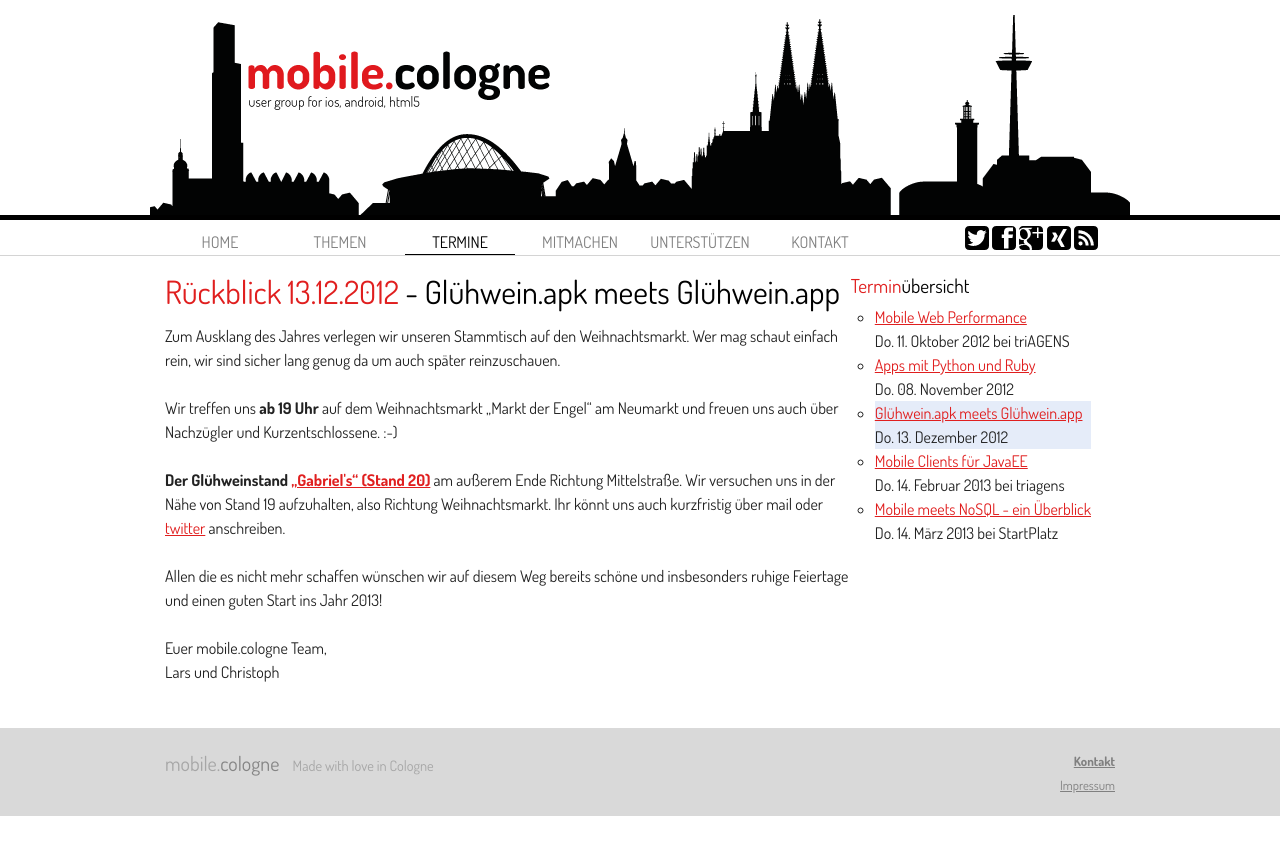
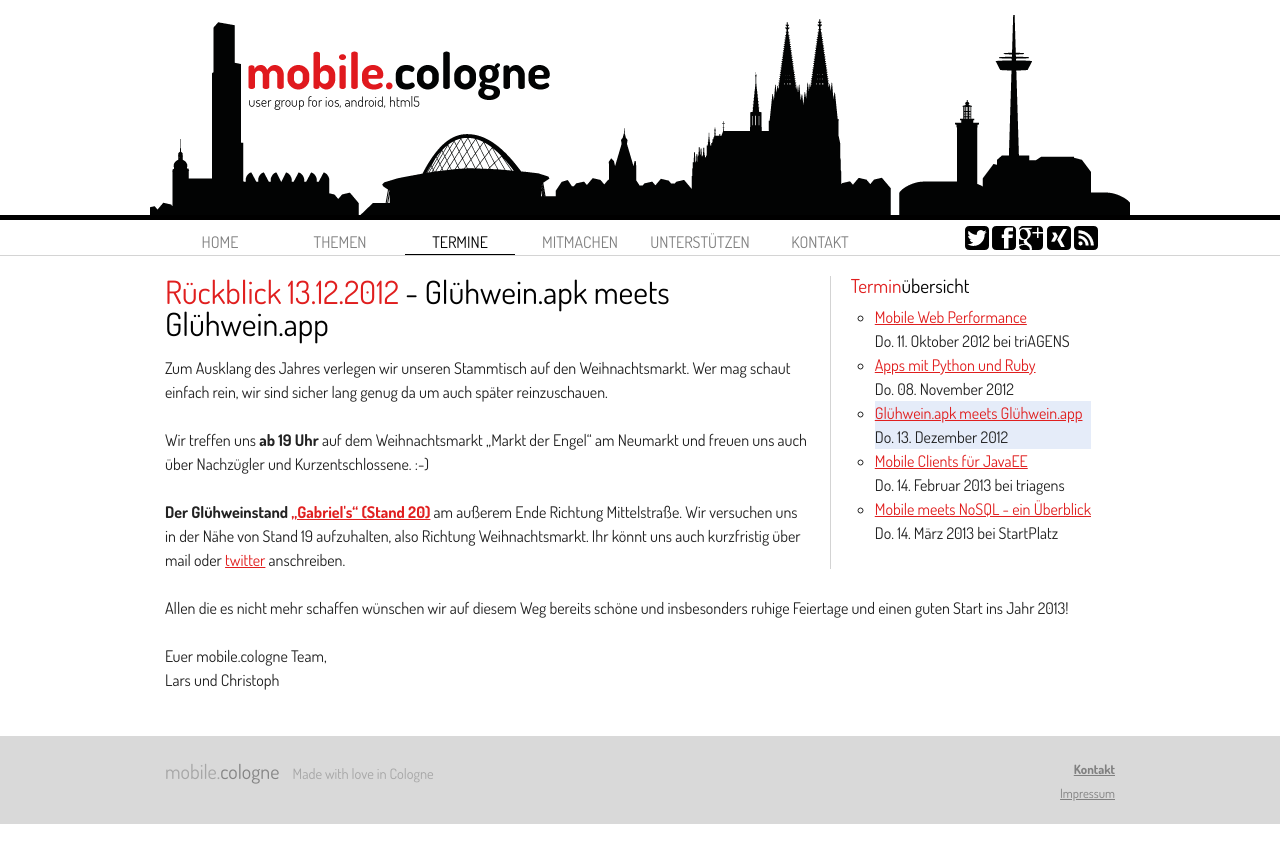
Before and after one commit to mobilecgn/mobilecgn.github.com, a Jekyll site: the page built from _posts/2012/2012-12-13-weihnachtsmarkt.html, in a window 1280 px wide. Shown: the top 863 px of the page. Built offline with Jekyll 4.4.1, drawn with Linux system fonts in a browser that asks for light colours.

Commit message:
Fix layout

```diff
--- a/_layouts/post.html
+++ b/_layouts/post.html
@@ -5,7 +5,7 @@
 <div class="content">
 	<div class="container">
 
-		<div class="right">
+		<div class="right" style="border-left: 1px solid lightgray; margin-left: 20px; padding-left: 20px;">
 			{% include _sidebar_surrounding_events.html %}
 		</div>
 
```
